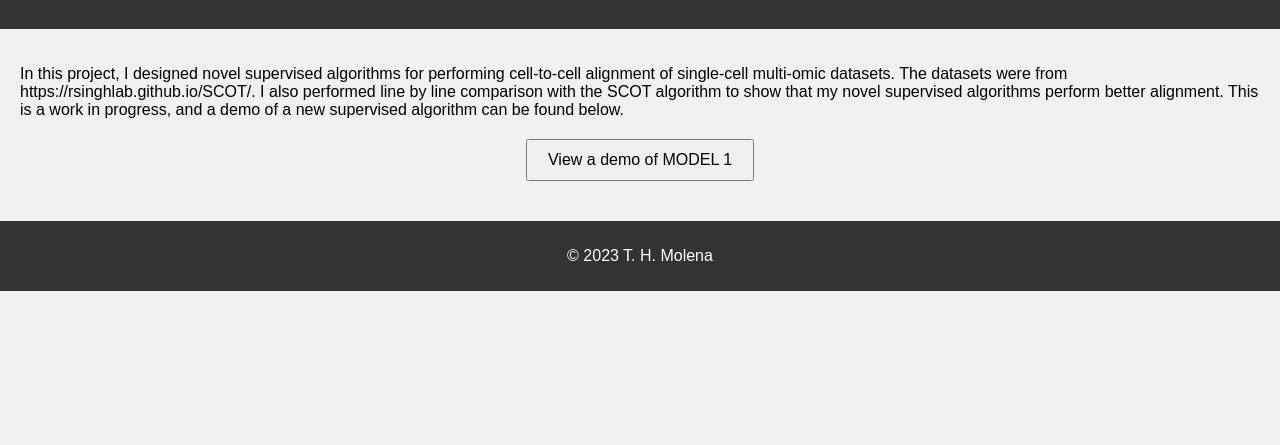
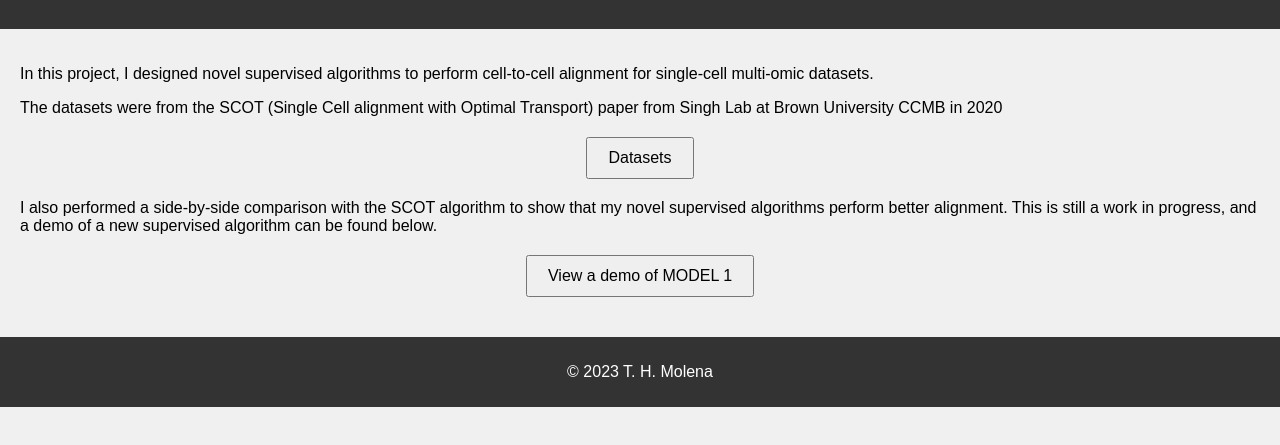
Before and after one commit to thmolena/Single-Cell-Multi-Omics-Alignment, a plain HTML site: page index.html in a window 1280 px wide. Shown: the part 71-516 px from the top of the page. Drawn offline with Linux system fonts and the light colour scheme; a script that the page names is missing.

Commit message:
Update index.html

```diff
--- a/index.html
+++ b/index.html
@@ -21,9 +21,12 @@
 
     <main>
 
-        <p>In this project, I designed novel supervised algorithms for performing cell-to-cell alignment of single-cell multi-omic datasets.
-            The datasets were from https://rsinghlab.github.io/SCOT/. I also performed line by line comparison with the SCOT algorithm to show that my novel supervised algorithms perform better
-            alignment. This is a work in progress, and a demo of a new supervised algorithm can be found below.
+        <p>In this project, I designed novel supervised algorithms to perform cell-to-cell alignment for single-cell multi-omic datasets.
+
+            <p> The datasets were from the SCOT (Single Cell alignment with Optimal Transport) paper from Singh Lab at Brown University CCMB in 2020
+            <button onclick="window.location.href='https://rsinghlab.github.io/SCOT/data/'">Datasets</button>
+        <p> I also performed a side-by-side comparison with the SCOT algorithm to show that my novel supervised algorithms perform better
+            alignment. This is still a work in progress, and a demo of a new supervised algorithm can be found below.
         </p>
 
     <button onclick="window.location.href='model1.html'">View a demo of MODEL 1</button>
```
